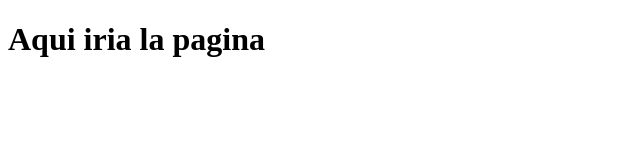
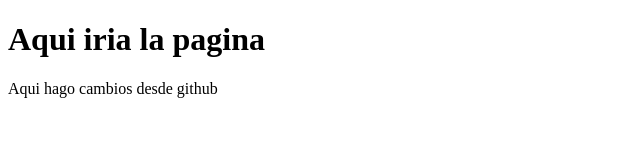
Before and after one commit to D3wulf/cursogit2, a plain HTML site: page index.html in a window 1280 px wide. Shown: the whole page, without its empty margins (0-640 px from the left). Drawn offline with Linux system fonts and the light colour scheme.

Commit message:
Update index.html

```diff
--- a/index.html
+++ b/index.html
@@ -8,5 +8,7 @@
 <body>
     <h1>Aqui iria la pagina</h1>
 
+    <p> Aqui hago cambios desde github</p>
+
 </body>
 </html>
```
